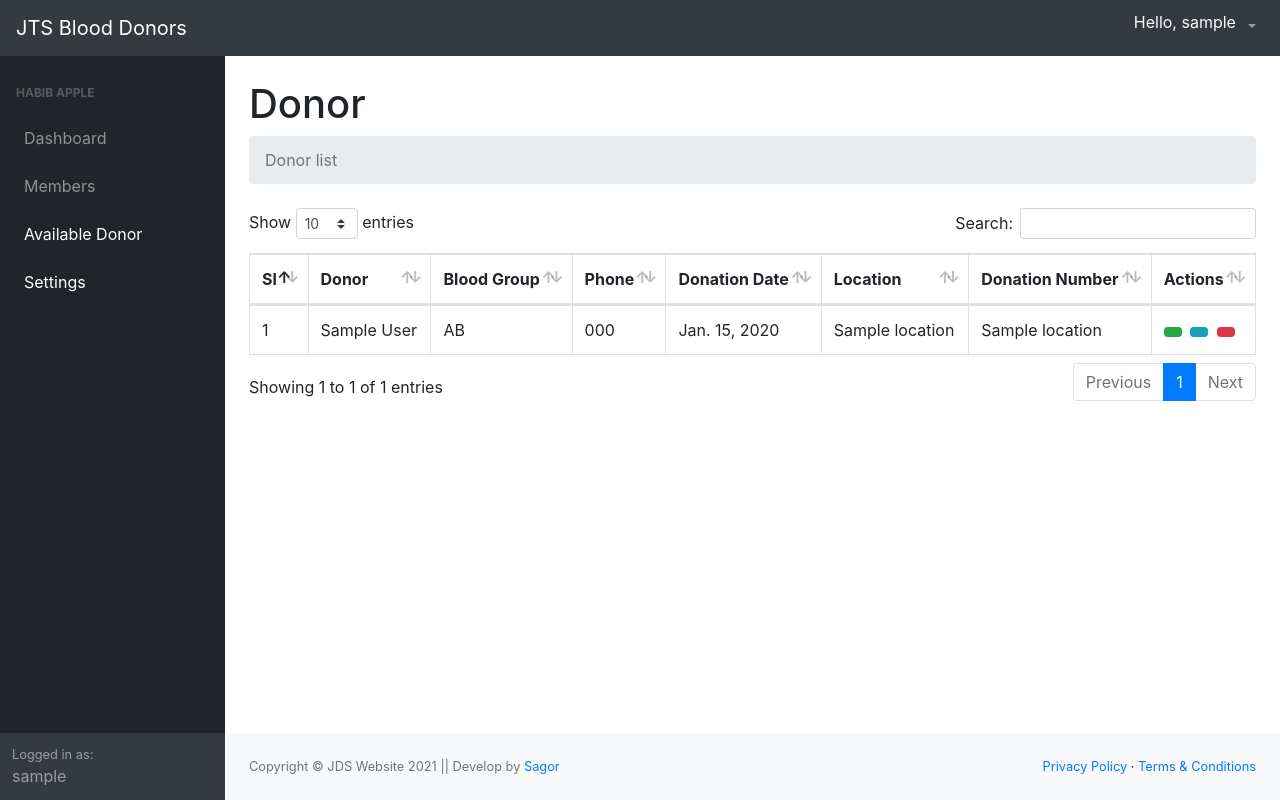
After one commit to Ankitkumarji1323/blood-donation, a Django app: page /donor-list/ in a window 1280 px wide. The commit adds this page. Run offline with Django 3.2, Linux system fonts and the light colour scheme; a user stored in the database is signed in; tables that the repository leaves empty hold one stand-in row (values such as "Sample post"); some libraries are stand-ins or nearby versions.

Commit message:
Donor list show all donar list and UI beautification

```diff
--- a/blood/models/donor.py
+++ b/blood/models/donor.py
@@ -10,7 +10,7 @@
     last_name = models.CharField(max_length=40)
     address = models.TextField()
     current_location = models.ForeignKey(Location, on_delete=models.CASCADE, blank=True, related_name='donor_location')
-    select_blood = models.CharField(max_length=3, choices=BloodGroup.choices, default=BloodGroup.AB)
+    select_blood = models.CharField(max_length=20, choices=BloodGroup.choices, default=BloodGroup.AB)
     phone_number = models.CharField(max_length=15)
     email_address = models.EmailField(max_length=50, blank=True, null=True)
     date_of_birth = models.DateField(null=True)
--- /dev/null
+++ b/blood/templates/members/donor_list.html
@@ -0,0 +1,52 @@
+{% extends 'index.html' %}
+
+{% block title %} Dashboard {% endblock %}
+
+{% block content %}
+
+    <main>
+        <div class="container-fluid">
+            {% include 'members/pageTitle.html' %}
+            <div class="row">
+                <div class="col-md-12">
+                    <table class="table table-bordered" id="dataTable" width="100%" cellspacing="0">
+                        <thead>
+                        <tr>
+                            <th>Sl</th>
+                            <th>Donor</th>
+                            <th>Blood Group</th>
+                            <th>Phone</th>
+                            <th>Donation Date</th>
+                            <th>Location</th>
+                            <th>Donation Number</th>
+                            <th>Actions</th>
+                        </tr>
+                        </thead>
+                        <tbody>
+                        {% if donors %}
+                            {% for donnor in donors %}
+                                <tr>
+                                    <td>{{ donnor.id }}</td>
+                                    <td>{{ donnor.get_full_name }}</td>
+                                    <td>{{ donnor.select_blood }}</td>
+                                    <td>{{ donnor.phone_number }}</td>
+                                    <td>{{ donnor.last_donation_date }}</td>
+                                    <td>{{ donnor.current_location }}</td>
+                                    <td>{{ donnor.current_location }}</td>
+                                    <td>
+                                        <a class="btn btn-success btn-sm mr-1" href=""><i class="fa fa-pen"></i></a>
+                                        <a class="btn btn-info btn-sm mr-1" href=""><i class="fa fa-eye"></i></a>
+                                        <a class="btn btn-danger btn-sm" href=""><i class="fa fa-trash"></i></a>
+                                    </td>
+                                </tr>
+                            {% endfor %}
+                        {% endif %}
+                        </tbody>
+                    </table>
+                </div>
+            </div>
+        </div>
+    </main>
+
+
+{% endblock %}
--- /dev/null
+++ b/blood/templates/members/pageTitle.html
@@ -0,0 +1,4 @@
+<h1 class="mt-4">Donor</h1>
+<ol class="breadcrumb mb-4">
+    <li class="breadcrumb-item active">Donor list</li>
+</ol>
--- a/blood/urls.py
+++ b/blood/urls.py
@@ -2,7 +2,7 @@
 from blood.views.dashboard_view import Dashboard
 from blood.views.homepage_views import Homepage
 from blood.views.auth_views import Login, SingUpView, Logout
-from blood.views.donor_views import CreateDonorView
+from blood.views.donor_views import CreateDonorView, DonorListView
 
 urlpatterns = [
     path('', Homepage.as_view(), name="homepage"),
@@ -11,4 +11,5 @@
     path('registration/', SingUpView.as_view(), name="registration"),
     path('logout/', Logout.as_view(), name="logout"),
     path('add-donor/', CreateDonorView.as_view(), name="create_donor"),
+    path('donor-list/', DonorListView.as_view(), name="donor_list"),
 ]
--- a/blood/views/donor_views.py
+++ b/blood/views/donor_views.py
@@ -1,4 +1,4 @@
-from django.views.generic import CreateView
+from django.views.generic import CreateView, ListView
 from django.contrib.auth.decorators import login_required
 from django.utils.decorators import method_decorator
 from django.contrib.messages.views import SuccessMessageMixin
@@ -14,3 +14,10 @@
     form_class = DonorForm
     success_url = '/add-donor/'
     success_message = "Service has been successfully created!"
+
+
+@method_decorator(login_required(login_url='/login/'), name='dispatch')
+class DonorListView(ListView):
+    template_name = 'members/donor_list.html'
+    model = Donor
+    context_object_name = 'donors'
--- a/templates/sidebar.html
+++ b/templates/sidebar.html
@@ -16,7 +16,7 @@
                 <div class="collapse" id="collapseLayouts" aria-labelledby="headingOne" data-parent="#sidenavAccordion">
                     <nav class="sb-sidenav-menu-nested nav">
                         <a class="nav-link" href="{% url 'create_donor' %}">Add Donor</a>
-                        <a class="nav-link" href="">Member list</a>
+                        <a class="nav-link" href="{% url 'donor_list' %}">Donor list</a>
                     </nav>
                 </div>
                 <a class="nav-link" href="">
```
